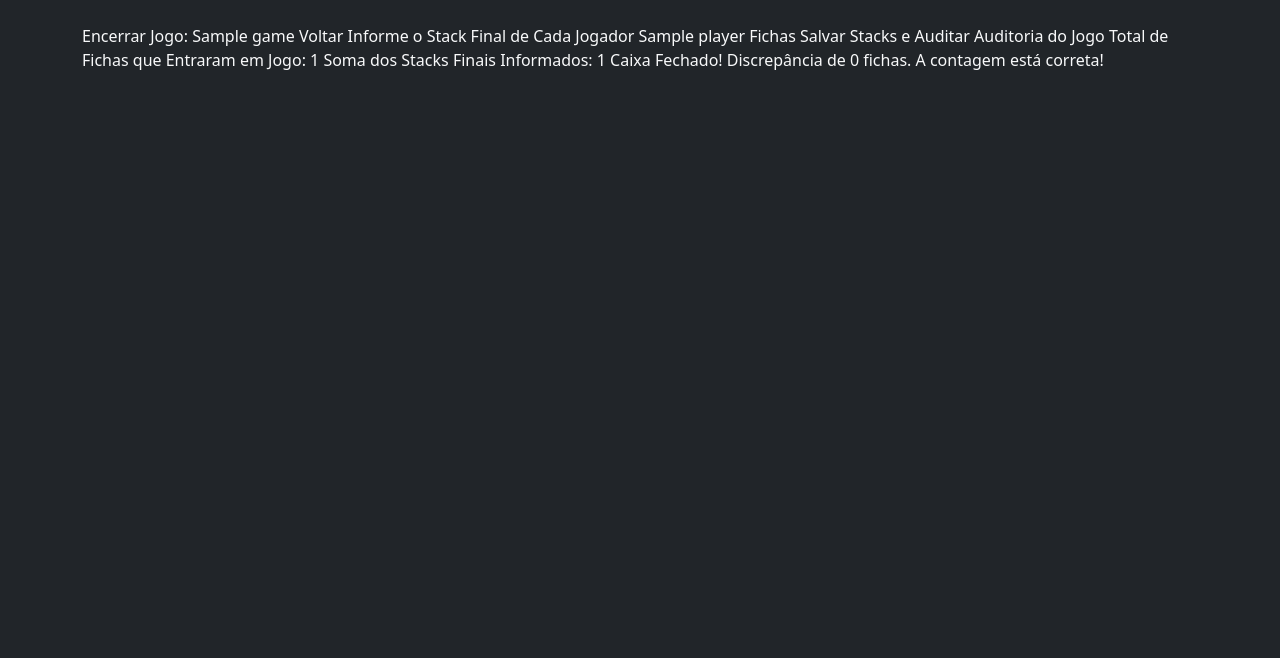
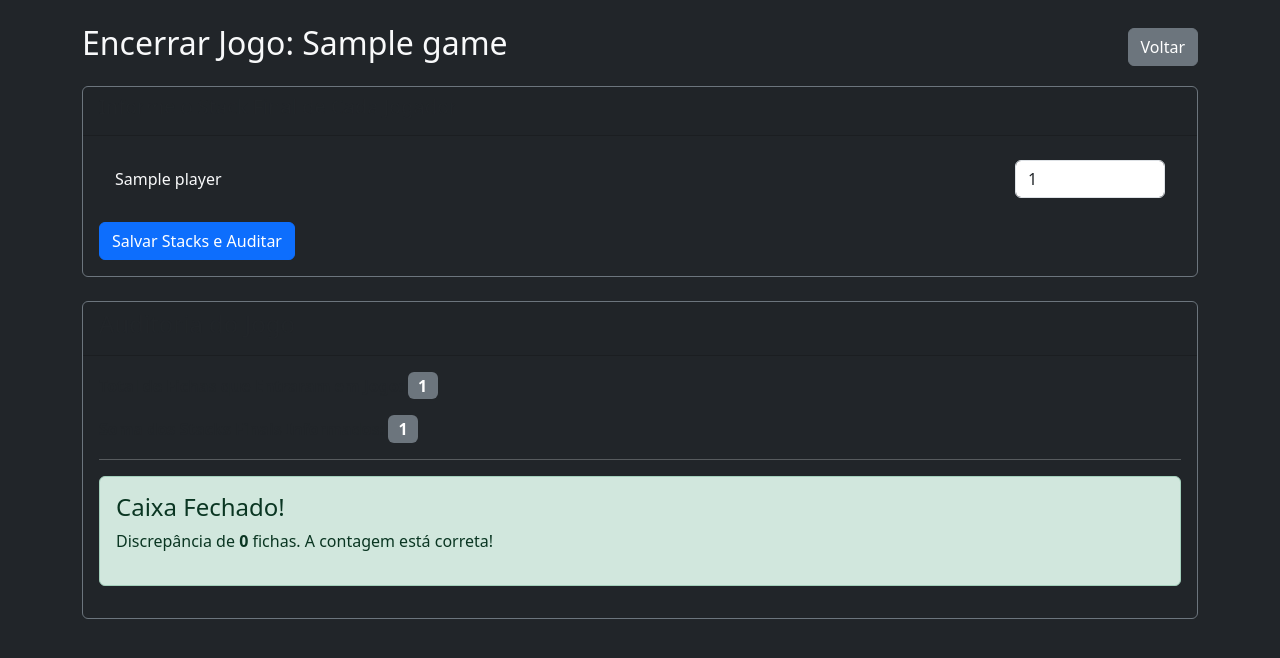
Before and after one commit to pedrocamposlive/pocketacesproject, a Flask app: page /game/1/end in a window 1280 px wide. Shown: the top 658 px of the page. Run offline with Flask 3, Linux system fonts and the light colour scheme; tables that the repository leaves empty hold one stand-in row (values such as "Sample post").

Commit message:
Update end_game.html

```diff
--- a/templates/end_game.html
+++ b/templates/end_game.html
@@ -1,26 +1,64 @@
-{% extends 'layout.html' %} {% block content %}
-Encerrar Jogo: {{ game.name }}
-Voltar
-Informe o Stack Final de Cada Jogador
-{% for player in players %}
-{{ player.name }}
-Fichas
-{% endfor %}
-Salvar Stacks e Auditar
-Auditoria do Jogo
-Total de Fichas que Entraram em Jogo: {{ total_chips_in_play }}
+{% extends 'layout.html' %}
 
-Soma dos Stacks Finais Informados: {{ total_final_chips }}
+{% block content %}
+<div class="d-flex justify-content-between align-items-center mb-3">
+  <h2>Encerrar Jogo: {{ game.name }}</h2>
+  <a href="{{ url_for('game_details', game_id=game.id) }}" class="btn btn-secondary">Voltar</a>
+</div>
 
-{% if total_final_chips == 0 %}
-Aguardando o preenchimento dos stacks finais para auditar.
-{% elif discrepancy == 0 %}
-Caixa Fechado!
-Discrepância de {{ discrepancy }} fichas. A contagem está correta!
+<div class="card bg-dark border-secondary mb-4">
+  <div class="card-header">
+    <h5>Informe o Stack Final de Cada Jogador</h5>
+  </div>
+  <div class="card-body">
+    <form method="POST" action="{{ url_for('end_game', game_id=game.id) }}">
+      <ul class="list-group list-group-flush">
+        {% for player in players %}
+        <li class="list-group-item bg-dark text-light d-flex justify-content-between align-items-center">
+          <label for="stack_{{ player.id }}" class="form-label mb-0">{{ player.name }}</label>
+          <input type="number" class="form-control" style="width: 150px;" id="stack_{{ player.id }}" name="stack_{{ player.id }}" value="{{ player.stack if player.stack > 0 else '' }}" placeholder="Fichas" required>
+        </li>
+        {% endfor %}
+      </ul>
+      <div class="mt-3">
+        <button type="submit" class="btn btn-primary">Salvar Stacks e Auditar</button>
+      </div>
+    </form>
+  </div>
+</div>
 
-{% else %}
-Atenção: Erro no Caixa!
-Há uma diferença de {{ discrepancy }} fichas. Por favor, reconte os stacks de todos os jogadores.
+<div class="card bg-dark border-secondary mt-4">
+  <div class="card-header">
+    <h4>Auditoria do Jogo</h4>
+  </div>
+  <div class="card-body">
+    <p>
+      <strong>Total de Fichas que Entraram em Jogo:</strong>
+      <span class="badge bg-secondary fs-6">{{ total_chips_in_play }}</span>
+    </p>
+    <p>
+      <strong>Soma dos Stacks Finais Informados:</strong>
+      <span class="badge bg-secondary fs-6">{{ total_final_chips }}</span>
+    </p>
+    <hr class="border-light">
 
-{% endif %}
+    <!-- Lógica para mostrar o resultado da auditoria -->
+    {% if total_final_chips == 0 %}
+      <div class="alert alert-info" role="alert">
+        Aguardando o preenchimento dos stacks finais para auditar.
+      </div>
+    {% elif discrepancy == 0 %}
+      <div class="alert alert-success" role="alert">
+        <h4 class="alert-heading">Caixa Fechado!</h4>
+        <p>Discrepância de <strong>{{ discrepancy }}</strong> fichas. A contagem está correta!</p>
+      </div>
+    {% else %}
+      <div class="alert alert-danger" role="alert">
+        <h4 class="alert-heading">Atenção: Erro no Caixa!</h4>
+        <p>Há uma diferença de <strong>{{ discrepancy }}</strong> fichas. Por favor, reconte os stacks de todos os jogadores.</p>
+      </div>
+    {% endif %}
+  </div>
+</div>
+
 {% endblock %}
```
